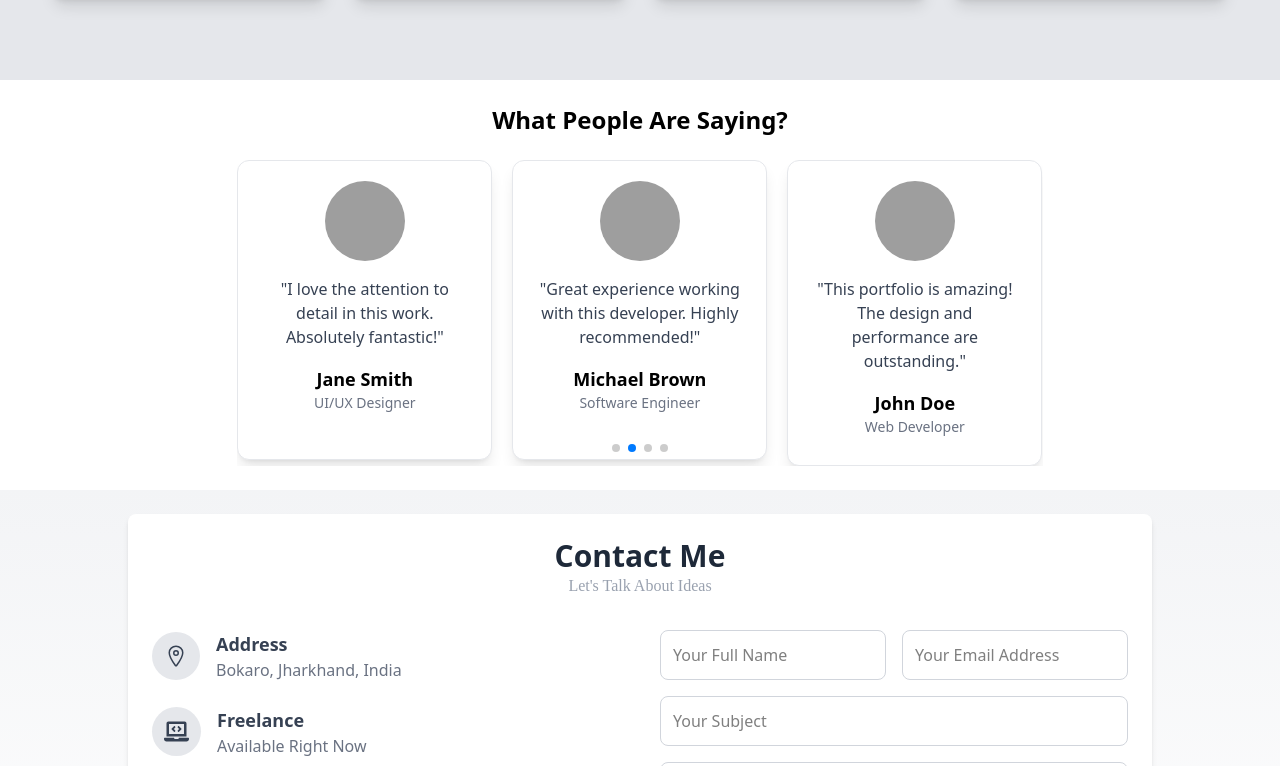
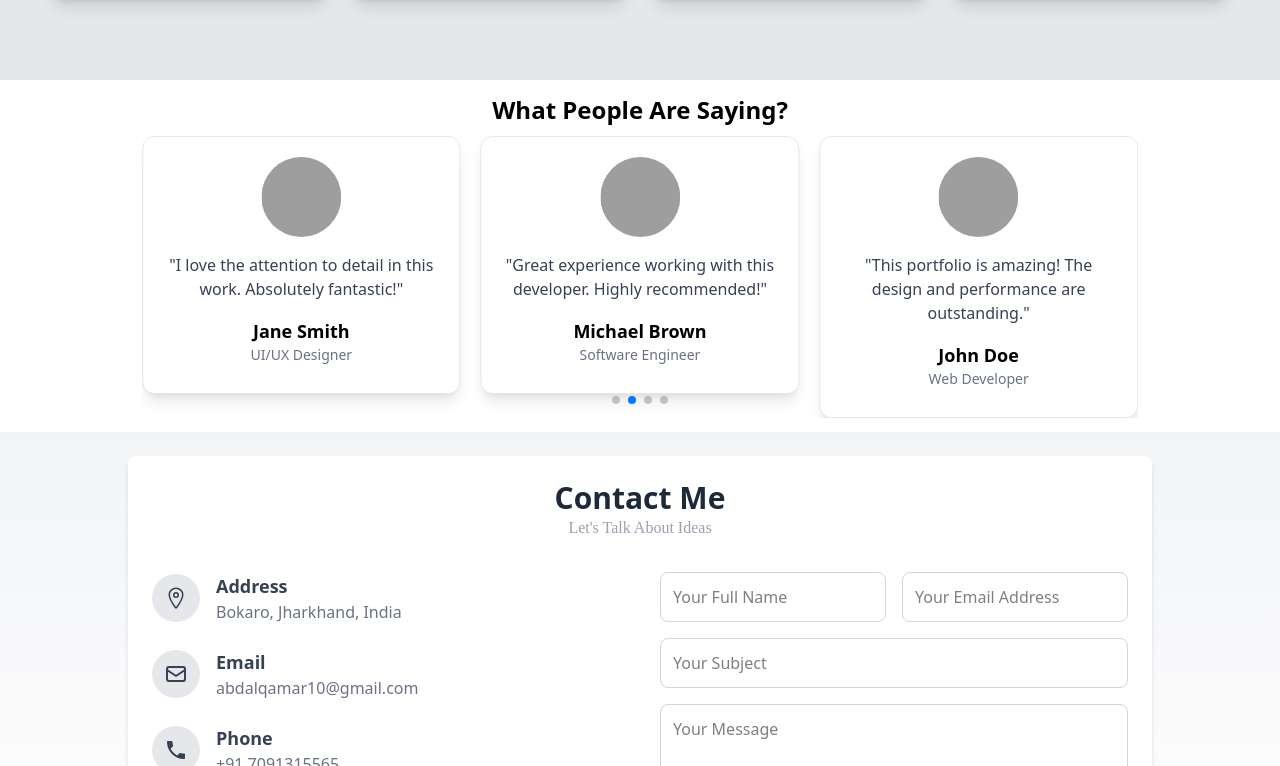
Before and after one commit to abdalqamar/Abdal-Portfolio, a React (Vite) app: page / in a window 1280 px wide. Shown: the part 1974-2740 px from the top of the page. Built offline with nearby package versions, Linux system fonts and the light colour scheme; grey boxes are pictures that could not be loaded.

Commit message:
Changes on Index file

```diff
--- a/index.html
+++ b/index.html
@@ -3,10 +3,10 @@
 
 <head>
   <meta charset="UTF-8" />
-  <link rel="icon" type="image/svg+xml" href="/vite.svg" />
+  <link rel="icon" type="image/svg+xml" href="./src/assets/A_Logo.jpg" />
   <meta name="viewport" content="width=device-width, initial-scale=1.0" />
   <link href="/dist/styles.css" rel="stylesheet">
-  <title>www.abdalportfolio.com</title>
+  <title>abdalportfolio</title>
 </head>
 
 <body>
--- a/src/components/Contact.jsx
+++ b/src/components/Contact.jsx
@@ -81,17 +81,7 @@ const Contact = () => {
                 <p className="text-gray-500">Bokaro, Jharkhand, India</p>
               </div>
             </div>
-            <div className="flex items-center space-x-4">
-              <div className="p-3 bg-gray-200 rounded-full">
-                <span className="text-gray-700"><FaLaptopCode fontSize={"25"} /></span>
-              </div>
-              <div>
-                <h4 className="font-semibold text-lg text-gray-700">
-                  Freelance
-                </h4>
-                <p className="text-gray-500">Available Right Now</p>
-              </div>
-            </div>
+
             <div className="flex items-center space-x-4">
               <div className="p-3 bg-gray-200 rounded-full">
                 <span className="text-gray-700"><HiOutlineMail className="text-2xl" /></span>
--- a/src/components/Projects.jsx
+++ b/src/components/Projects.jsx
@@ -14,7 +14,7 @@ const Projects = () => {
       desc: 'Webelite Builders did an amazing job on our website. Their professionalism and dedication to our project were outstanding.',
       image: Portfolio,
       live: "#",
-      github: "https://github.com/rohitsingh93300/portfolio"
+      github: "https://github.com/abdalqamar/"
     },
     {
       title: 'Virtual R Sage',
--- a/src/components/TestimonialSlider.jsx
+++ b/src/components/TestimonialSlider.jsx
@@ -5,8 +5,8 @@ import { Pagination, Autoplay } from 'swiper/modules';
 
 const TestimonialSlider = ({ testimonials }) => {
   return (
-    <div className="w-full max-w-8/12 mx-auto p-6">
-      <h2 className="text-2xl font-bold text-center mb-6">What People Are Saying?</h2>
+    <div className="w-full md:w-10/12 lg:w-5xl  mx-auto p-3.5">
+      <h2 className="text-2xl font-bold text-center mb-2.5 ">What People Are Saying?</h2>
       <Swiper
         modules={[Pagination, Autoplay]}
         spaceBetween={20}
@@ -21,7 +21,7 @@ const TestimonialSlider = ({ testimonials }) => {
       >
         {testimonials.map((testimonial, index) => (
           <SwiperSlide key={index} className="bg-white shadow-lg rounded-xl p-5 border border-gray-200 text-center
-              flex flex-col  justify-between items-center gap-3 min-h-[200px] sm:min-h-[250px] lg:min-h-[300px] ">
+              flex flex-col  justify-between items-center gap-3   ">
             <img
               src={testimonial.image}
               alt={testimonial.name}
--- a/src/components/WhatIDo.jsx
+++ b/src/components/WhatIDo.jsx
@@ -7,14 +7,14 @@ import { motion } from "framer-motion";
 const WhatIDo = () => {
   const services = [
     {
+      title: "Web Development",
+      description: "Building responsive and dynamic websites with modern tech.",
+      icon: webDevelop,
+    },
+    {
       title: "Web Design",
       description: "Creating visually appealing and user-friendly website designs.",
       icon: webDesign,
-    },
-    {
-      title: "Web Development",
-      description: "Building responsive and dynamic websites with modern tech.",
-      icon: webDevelop,
     },
     {
       title: "App Development",
```
Also changed, not shown: src/assets/A_Logo.jpg (added).
